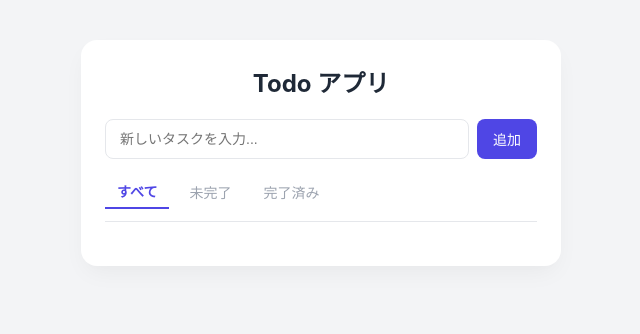
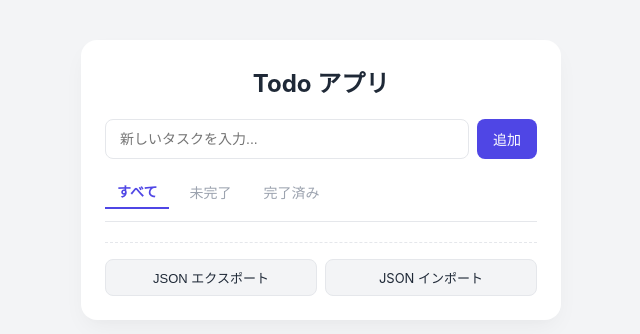
Before and after one commit to HisnameisSky/ts-todo-app, a website built with Vite: page index.html in a window 1280 px wide. Shown: the whole page, without its empty margins (319-959 px from the left). Built offline with nearby package versions, Linux system fonts and the light colour scheme.

Commit message:
Add JSON export and import buttons to index.html

```diff
--- a/index.html
+++ b/index.html
@@ -24,6 +24,12 @@
       <button id="filter-completed">完了済み</button>
     </div>
 
+    <div class="backup-group">
+      <button id="export-btn">JSON エクスポート</button>
+      <label for="import-file" class="file-label">JSON インポート</label>
+      <input type="file" id="import-file" accept=".json" style="display: none;" />
+    </div>
+
     <ul id="todo-list"></ul>
   </div>
 
```
